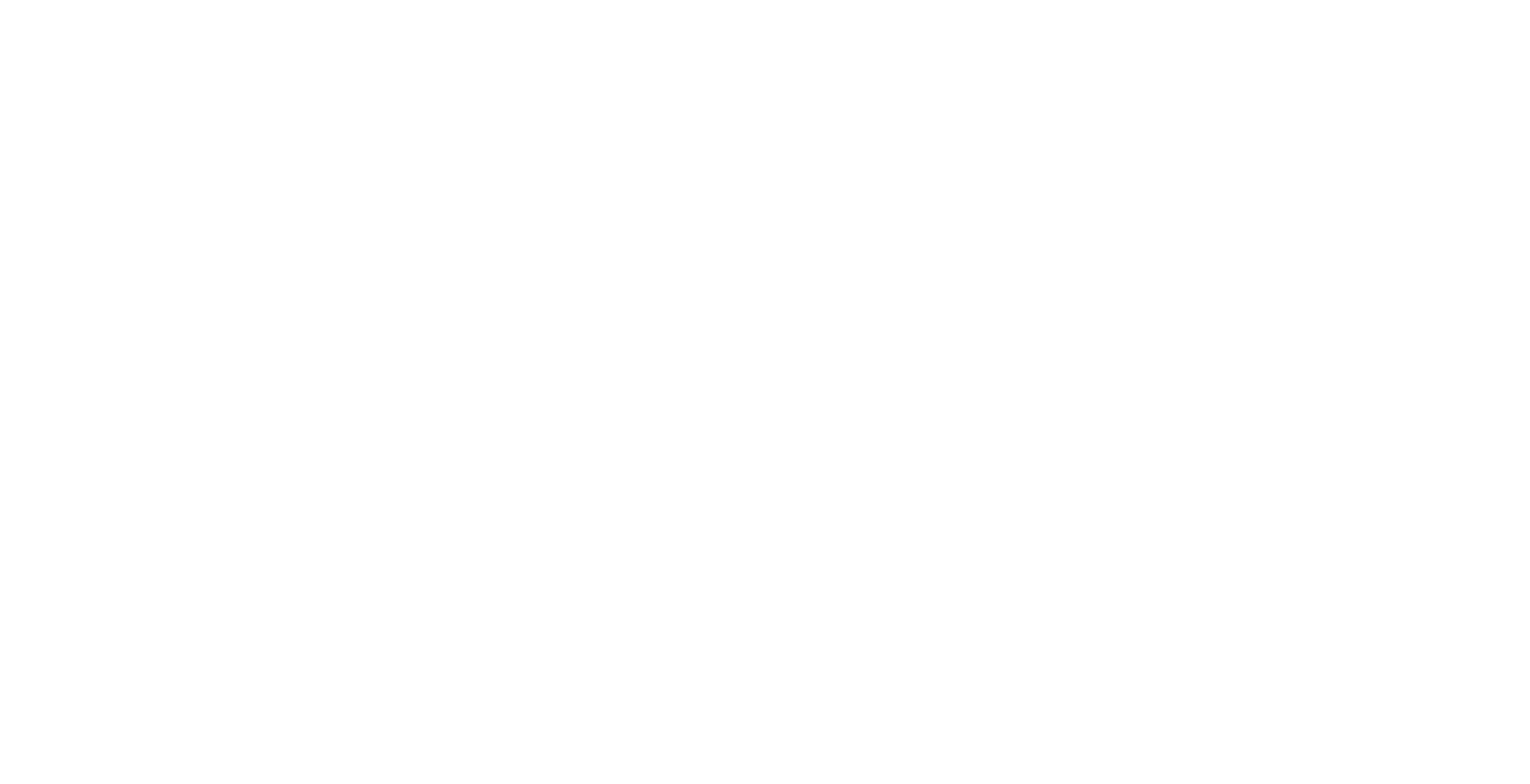
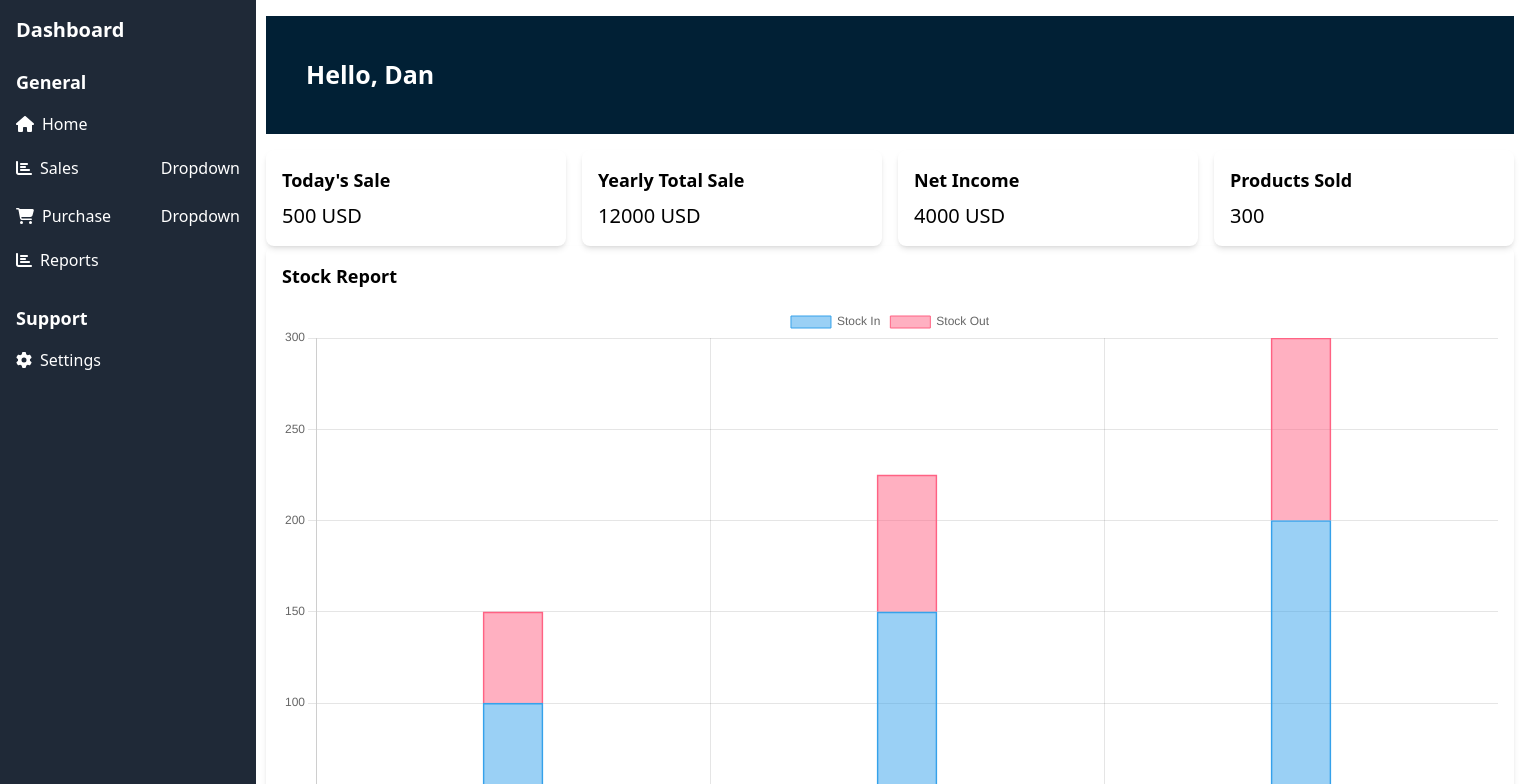
Before and after one commit to bisratlike/Go-Digital-inventory-system, a React (Vite) app in the folder client/: page / in a window 1280 px wide. Shown: the top 784 px of the page, 1530 px wide, since content can reach past the window. Built offline with nearby package versions, Linux system fonts and the light colour scheme.

Commit message:
Dashboard and sidebar implemented

```diff
--- a/client/package.json
+++ b/client/package.json
@@ -10,8 +10,12 @@
     "preview": "vite preview"
   },
   "dependencies": {
+    "@fortawesome/fontawesome-svg-core": "^6.5.2",
+    "@fortawesome/free-solid-svg-icons": "^6.5.2",
+    "@fortawesome/react-fontawesome": "^0.2.0",
     "react": "^18.2.0",
-    "react-dom": "^18.2.0"
+    "react-dom": "^18.2.0",
+    "react-router-dom": "^6.23.0"
   },
   "devDependencies": {
     "@types/react": "^18.2.66",
--- a/client/src/App.jsx
+++ b/client/src/App.jsx
@@ -1,11 +1,22 @@
-import React from 'react'
+import React from 'react';
+import Dashboard from './components/Dashboard';
+import Sidebar from './components/SideBar';
+import { BrowserRouter as Router, Routes, Route } from 'react-router-dom';
 
 const App = () => {
   return (
-    <div>
+    <Router>
+      <div className="grid grid-cols-1 sm:grid-cols-auto gap-4">
+        <Sidebar />
+        <div className="main-content">
+          <Routes>
+            <Route path="/" element={<Dashboard userName="Dan" />} />
+            {/* Other routes */}
+          </Routes>
+        </div>
+      </div>
+    </Router>
+  );
+};
 
-    </div>
-  )
-}
-
-export default App
+export default App;
--- /dev/null
+++ b/client/src/components/Dashboard.jsx
@@ -0,0 +1,101 @@
+import React, { useEffect, useRef } from 'react';
+import Chart from 'chart.js/auto';
+
+const Dashboard = ({ userName }) => {
+  const chartRef = useRef(null);
+  const chartInstance = useRef(null); // Define chartInstance ref
+
+  // Dummy data for the stock report graph
+  const stockReportData = [
+    { date: '2022-01-01', stockIn: 100, stockOut: 50 },
+    { date: '2022-01-02', stockIn: 150, stockOut: 75 },
+    { date: '2022-01-03', stockIn: 200, stockOut: 100 },
+    // Add more data as needed
+  ];
+
+  const todaySale = 500; // Dummy value
+  const yearlyTotalSale = 12000; // Dummy value
+  const netIncome = 4000; // Dummy value
+  const productsSold = 300; // Dummy value
+
+  useEffect(() => {
+    if (chartRef.current) {
+      const ctx = chartRef.current.getContext('2d');
+
+      // Destroy previous chart instance
+      if (chartInstance.current) {
+        chartInstance.current.destroy();
+      }
+
+      // Create new Chart instance
+      chartInstance.current = new Chart(ctx, {
+        type: 'bar',
+        data: {
+          labels: stockReportData.map((item) => item.date),
+          datasets: [
+            {
+              label: 'Stock In',
+              data: stockReportData.map((item) => item.stockIn),
+              backgroundColor: 'rgba(54, 162, 235, 0.5)', // Blue color for stock in
+              borderColor: 'rgba(54, 162, 235, 1)',
+              borderWidth: 1,
+              barThickness: 60, // Adjusted for responsiveness
+            },
+            {
+              label: 'Stock Out',
+              data: stockReportData.map((item) => item.stockOut),
+              backgroundColor: 'rgba(255, 99, 132, 0.5)', // Red color for stock out
+              borderColor: 'rgba(255, 99, 132, 1)',
+              borderWidth: 1,
+              barThickness: 60, // Adjusted for responsiveness
+            },
+          ],
+        },
+        options: {
+          scales: {
+            x: {
+              stacked: true,
+            },
+            y: {
+              stacked: true,
+            },
+          },
+        },
+      });
+    }
+  }, [stockReportData]);
+
+  return (
+    <div className="container lg:ml-[250px] p-4"> {/* Adjusted margin for large screens */}
+      <div className="text-[25px] font-bold mb-4 bg-secondary-color text-white p-10">Hello, {userName}</div>
+
+      <div className="grid grid-cols-1 sm:grid-cols-2 lg:grid-cols-4 gap-4">
+        <div className="bg-white rounded-lg shadow-md p-4">
+          <h2 className="text-lg font-semibold mb-2">Today's Sale</h2>
+          <p className="text-xl">{todaySale} USD</p>
+        </div>
+        <div className="bg-white rounded-lg shadow-md p-4">
+          <h2 className="text-lg font-semibold mb-2">Yearly Total Sale</h2>
+          <p className="text-xl">{yearlyTotalSale} USD</p>
+        </div>
+        <div className="bg-white rounded-lg shadow-md p-4">
+          <h2 className="text-lg font-semibold mb-2">Net Income</h2>
+          <p className="text-xl">{netIncome} USD</p>
+        </div>
+        <div className="bg-white rounded-lg shadow-md p-4">
+          <h2 className="text-lg font-semibold mb-2">Products Sold</h2>
+          <p className="text-xl">{productsSold}</p>
+        </div>
+      </div>
+
+      {/* Stock Report Graph */}
+      <div className="bg-white rounded-lg shadow-md p-4">
+        <h2 className="text-lg font-semibold mb-4">Stock Report</h2>
+        {/* Stock Report Graph */}
+        <canvas ref={chartRef} className="w-full" style={{ maxWidth: '100%' }} />
+      </div>
+    </div>
+  );
+};
+
+export default Dashboard;
--- /dev/null
+++ b/client/src/components/SideBar.jsx
@@ -0,0 +1,109 @@
+import React, { useState } from 'react';
+import { NavLink } from 'react-router-dom';
+import { FontAwesomeIcon } from '@fortawesome/react-fontawesome';
+import { faHome, faChartBar, faShoppingCart, faCog, faBars } from '@fortawesome/free-solid-svg-icons';
+
+const Sidebar = () => {
+  const [isSidebarOpen, setIsSidebarOpen] = useState(false);
+
+  const toggleSidebar = () => {
+    setIsSidebarOpen(!isSidebarOpen);
+  };
+
+  return (
+    <>
+      {/* Sidebar for large screens */}
+      <div className="hidden lg:flex lg:flex-col fixed h-full bg-gray-800 text-white w-64">
+        <div className="p-4 text-xl font-bold">Dashboard</div>
+        <div className="flex flex-col">
+          <div className="p-2 pl-4 text-lg font-semibold">General</div>
+          <NavLink to="/" activeClassName="bg-gray-900">
+            <div className="flex items-center p-2 pl-4 hover:bg-gray-900">
+              <FontAwesomeIcon icon={faHome} className="mr-2" />
+              Home
+            </div>
+          </NavLink>
+          <div className="flex items-center p-2 pl-4 hover:bg-gray-900">
+            <FontAwesomeIcon icon={faChartBar} className="mr-2" />
+            Sales
+            <div className="ml-auto">
+              <button className="text-white hover:bg-gray-900 px-2 py-1 rounded">Dropdown</button>
+            </div>
+          </div>
+          <div className="flex items-center p-2 pl-4 hover:bg-gray-900">
+            <FontAwesomeIcon icon={faShoppingCart} className="mr-2" />
+            Purchase
+            <div className="ml-auto">
+              <button className="text-white hover:bg-gray-900 px-2 py-1 rounded">Dropdown</button>
+            </div>
+          </div>
+          <NavLink to="/reports" activeClassName="bg-gray-900">
+            <div className="flex items-center p-2 pl-4 hover:bg-gray-900">
+              <FontAwesomeIcon icon={faChartBar} className="mr-2" />
+              Reports
+            </div>
+          </NavLink>
+        </div>
+        <div className="flex flex-col mt-4">
+          <div className="p-2 pl-4 text-lg font-semibold">Support</div>
+          <div className="flex items-center p-2 pl-4 hover:bg-gray-900">
+            <FontAwesomeIcon icon={faCog} className="mr-2" />
+            Settings
+          </div>
+        </div>
+      </div>
+
+      {/* Hamburger icon for small screens */}
+      <div className="lg:hidden fixed top-4 right-4">
+        <button onClick={toggleSidebar} className="text-white">
+          <FontAwesomeIcon icon={faBars} size="lg" />
+        </button>
+      </div>
+
+      {/* Sidebar for small screens */}
+      {isSidebarOpen && (
+        <div className="lg:hidden fixed top-0 left-0 h-full bg-gray-800 text-white w-64">
+          <div className="p-4 text-xl font-bold">Dashboard</div>
+          <div className="flex flex-col">
+            <div className="p-2 pl-4 text-lg font-semibold">General</div>
+            <NavLink to="/" activeClassName="bg-gray-900">
+              <div className="flex items-center p-2 pl-4 hover:bg-gray-900">
+                <FontAwesomeIcon icon={faHome} className="mr-2" />
+                Home
+              </div>
+            </NavLink>
+            <div className="flex items-center p-2 pl-4 hover:bg-gray-900">
+              <FontAwesomeIcon icon={faChartBar} className="mr-2" />
+              Sales
+              <div className="ml-auto">
+                <button className="text-white hover:bg-gray-900 px-2 py-1 rounded">Dropdown</button>
+              </div>
+            </div>
+            <div className="flex items-center p-2 pl-4 hover:bg-gray-900">
+              <FontAwesomeIcon icon={faShoppingCart} className="mr-2" />
+              Purchase
+              <div className="ml-auto">
+                <button className="text-white hover:bg-gray-900 px-2 py-1 rounded">Dropdown</button>
+              </div>
+            </div>
+            <NavLink to="/reports" activeClassName="bg-gray-900">
+              <div className="flex items-center p-2 pl-4 hover:bg-gray-900">
+                <FontAwesomeIcon icon={faChartBar} className="mr-2" />
+                Reports
+              </div>
+            </NavLink>
+          </div>
+          <div className="flex flex-col mt-4">
+            <div className="p-2 pl-4 text-lg font-semibold">Support</div>
+            <div className="flex items-center p-2 pl-4 hover:bg-gray-900">
+              <FontAwesomeIcon icon={faCog} className="mr-2" />
+              Settings
+            </div>
+          </div>
+        </div>
+      )}
+    </>
+  );
+};
+
+export default Sidebar;
--- a/client/tailwind.config.js
+++ b/client/tailwind.config.js
@@ -2,7 +2,12 @@
 export default {
   content: ["./index.html", "./src/**/*.{vue,js,ts,jsx,tsx}"],
   theme: {
-    extend: {},
+    extend: {
+      colors: {
+        'primary-color': '#F68934',
+        'secondary-color': '#012035',
+      }
+    },
   },
   plugins: [],
 }
```
Also changed, not shown: 1 other file (tests, documents, lock files or other folders).
